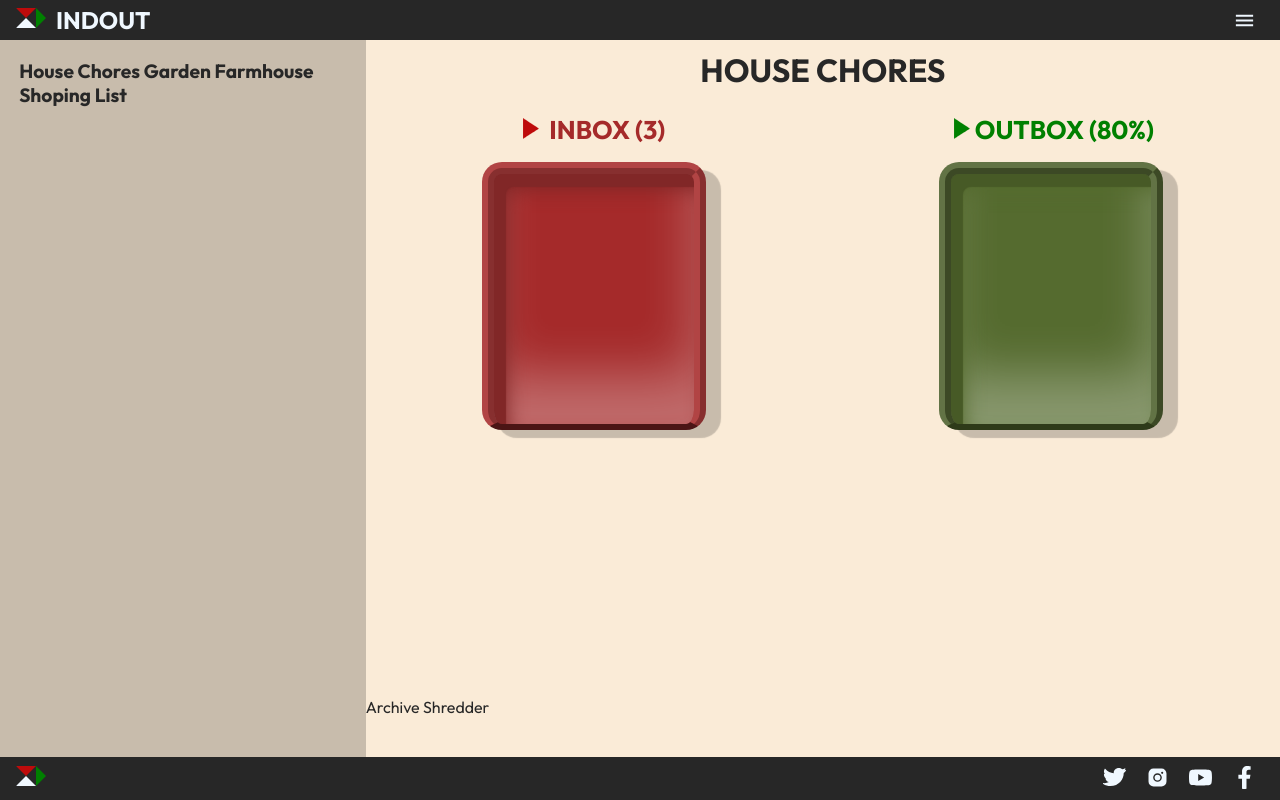
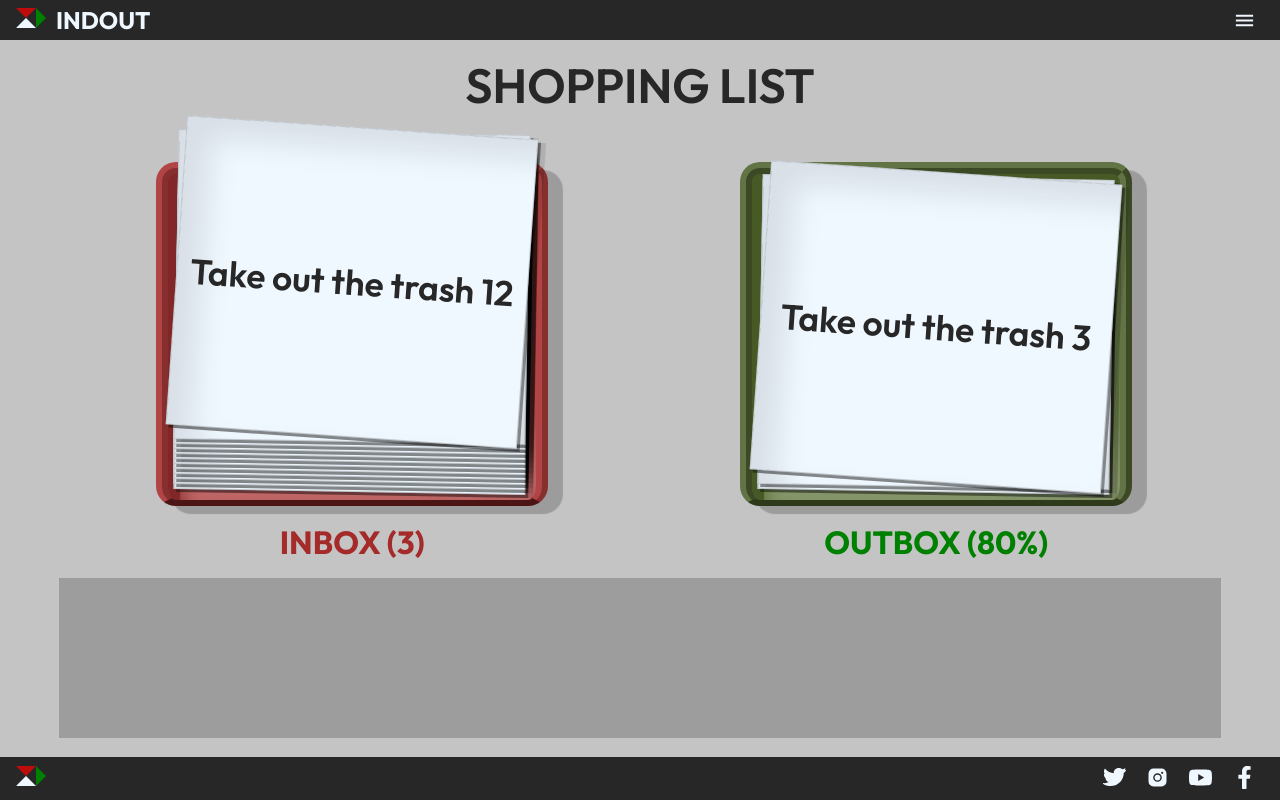
Before and after one commit to dibmens/odin-todo-list, a website built with webpack: page src/index.html in a window 1280 px wide. Built offline with nearby package versions, Linux system fonts and the light colour scheme.

Commit message:
Improve content page layout

```diff
--- a/src/index.html
+++ b/src/index.html
@@ -17,22 +17,14 @@
         <button class="menu-button settings"></button>
     </header>
     <div class="content-page">
-        <div class="project-list">
-            House Chores
-            Garden
-            Farmhouse
-            Shoping List
-        </div>
+
         <div class="open-project-title">
-            HOUSE CHORES
+            SHOPPING LIST
         </div>
         <div class="open-project">
             <div class="box-wrapper">
-                <div class="inbox-status">
-                    INBOX (3)
-                </div>
                 <div class="inbox box">
-                    <!-- <div class="task">Take out the trash 1</div>
+                    <div class="task">Take out the trash 1</div>
                     <div class="task">Take out the trash 2</div>
                     <div class="task">Take out the trash 3</div>
                     <div class="task">Take out the trash 4</div>
@@ -44,22 +36,25 @@
                     <div class="task">Take out the trash 10</div>
                     <div class="task">Take out the trash 11</div>
                     <div class="task">Take out the trash 12</div>
-                    <div class="task">Take out the trash 13</div>
-                    <div class="task">Take out the trash 14</div> -->
+                </div>
+                <div class="inbox-status">
+                    INBOX (3)
                 </div>
             </div>
             <div class="box-wrapper">
+                <div class="outbox box">
+                    <div class="task">Take out the trash 1</div>
+                    <div class="task">Take out the trash 2</div>
+                    <div class="task">Take out the trash 3</div>
+                </div>
                 <div class="outbox-status">
                     OUTBOX (80%)
                 </div>
-                <div class="outbox box">
-                    <!-- <div class="task">Take out the trash 1</div>
-                    <div class="task">Take out the trash 2</div>
-                    <div class="task">Take out the trash 3</div> -->
-                </div>
             </div>
         </div>
-        <div class="panel">Archive Shredder</div>
+        <div class="project-list">
+
+        </div>
     </div>
     <footer class="footer">
         <div class="logo">
--- a/src/style.css
+++ b/src/style.css
@@ -5,13 +5,23 @@
 
 body{
     margin: 0;
-    background-color: antiquewhite;
-    /* background-color: rgb(99, 72, 72); */
+    /* background-color: grey; */
+    /* background-image: url(./assets/icons/green-arrow-motivate.svg); */
+    /* background-position: bottom; */
+    /* background-repeat: no-repeat; */
+    /* background-size: 80%; */
+    /* background-color: rgb(190, 11, 11); */
+    /* background-color: rgba(39, 39, 39,.4); */
+    /* background-color: antiquewhite; */
+    background-color: rgb(197, 196, 196);
     color: rgb(39, 39, 39);
     font-family: Outfit;
     display: flex;
     flex-direction: column;
     min-height: 100vh;
+    align-items: center;
+    /* filter: grayscale(80%); */
+    /* color: white; */
 }
 
 .header {
@@ -21,6 +31,8 @@ body{
 
 .header,
 .footer {
+    z-index: 1;
+    align-self: stretch;
     display: flex;
     justify-content: space-between;
     align-items: center;
@@ -165,61 +177,100 @@ body{
 }
 
 .content-page {
+    max-width: 1200px;
     flex-grow: 1;
+    width: 100%;
+    /* align-self: center; */
     display: grid;
-    grid-template-columns: 2fr 5fr;
-    grid-template-rows: 1fr 10fr 1fr;
+    grid-template-rows: 1fr 5fr 2fr;
+    /* flex-direction: column; */
+    /* justify-content:start; */
+    /* flex-wrap: wrap; */
 }
 
 .project-list {
-    grid-row: 1/4 ;
+    /* grid-row: 1/4 ; */
     background-color: rgba(0,0,0,.2);
-    padding: 1em;
+    /* width: 100vw; */
+    /* overflow: hidden; */
+    padding: .5em;
     font-weight: 700;
     font-size: 1.2em;
+    margin: 0 1em 1em 1em;
 }
 
 .open-project-title {
     align-self: center;
     text-align: center;
-    font-weight: 700;
-    font-size: 2em;
+    font-weight:600;
+    font-size: 3em;
 }
 
 .open-project {
     display: flex;
     /* flex-direction: column; */
-    justify-content: space-around;
+    /* justify-content: space-evenly; */
+    /* align-content: stretch; */
     flex-wrap: wrap;
+    padding: 0 1em;
 }
 
-
-.box {
+.box-wrapper {
     display: flex;
-    margin-top: 1em;
-    border-radius: 20px;
+    flex-grow: 1;
     flex-direction: column;
     justify-content: center;
     align-items: center;
-    max-width: 20em;
-    max-height: 20em;
-    /* height: 75%; */
-    min-width: 200px;
+    /* height: 45%; */
+    /* align-content: center; */
+    padding: 1em 1em;
+}
+
+.inbox-status {
+    color: brown;
+}
+
+.outbox-status {
+    color:green;
+}
+
+.box {
+    align-self: center;
+    flex-grow: 1;
+    margin-top: 1em;
+    border-radius: 20px;
+    min-width: 170px;
     min-height: 250px;
+    width: 90%;
+    max-width: 352px;
+    max-height: 400px;
+    display: grid;
+    /* grid-template-rows:  1fr 100%; */
+    /* grid-template-rows: repeat(48,10px); */
+    /* grid-template-columns: 1fr 100%; */
+    padding: .5em;
+    /* justify-content: center; */
+    /* transform: rotateX(20deg); */
 }
 
 .inbox {
     background-color: brown;
     border: 12px ridge rgba(190, 94, 94, .5);
     border-bottom: 6px solid rgb(75, 21, 21);
-    box-shadow: inset  12px 13px 1px rgb(129, 39, 39), inset  13px 15px 20px rgb(129, 39, 39), inset  -1px -50px 50px rgba(255, 255, 255,.3), 15px 8px 1px rgba(0,0,0,.2);
+    box-shadow: inset  12px 13px 1px rgb(129, 39, 39),
+    inset  13px 15px 20px rgb(129, 39, 39),
+    inset  -1px -50px 50px rgba(255, 255, 255,.3),
+    15px 8px 1px rgba(0,0,0,.2);
 }
 
 .outbox {
     background-color: darkolivegreen;
     border: 12px ridge rgba(112, 124, 92, .5);
     border-bottom: 6px solid rgb(46, 58, 25);
-    box-shadow: inset  12px 13px 1px rgb(71, 90, 38), inset  13px 15px 20px darkolivegreen, inset  -1px -50px 50px rgba(255, 255, 255,.3), 15px 8px 1px rgba(0,0,0,.2);
+    box-shadow: inset  12px 13px 1px rgb(71, 90, 38),
+     inset  13px 15px 20px darkolivegreen,
+     inset  -1px -50px 50px rgba(255, 255, 255,.3),
+     15px 8px 1px rgba(0,0,0,.2);
 }
 
 
@@ -227,47 +278,100 @@ body{
 .outbox-status {
     text-align: center;
     font-weight: 700;
-    font-size: 1.6em;
+    font-size: 2em;
     margin-top: .5em;
 }
-
-.inbox-status {
-    color: brown;
-    &::before{
-        content: url(./assets/icons/red-arrow.svg);
-        display: inline-block;
-        margin-right: 5px;
-    }
-}
-
-.outbox-status {
-    color:green;
-    &::before{
-        content: url(./assets/icons/green-arrow.svg);
-        display: inline-block;
-        margin-left: 5px;
-    }
-}
-
 
 .task {
     background-color: aliceblue;
     border: 1px solid rgba(0,0,0,.2);
     box-shadow: 3px 3px rgba(0,0,0,.4), 8px 3px rgba(0,0,0,.1), inset 25px 20px 30px rgba(0,0,0,.1);
-    width: 90%;
-    height: 90%;
+    /* width: 90%; */
+    /* height: 90%; */
     text-align: center;
     font-weight: 600;
-    font-size: 1.8em;
+    font-size: 2.2em;
     align-content: center;
+    grid-area: 1/1/2/2;
 }
 
-.task:nth-child(n+2){
-    /* margin-top: -8.1em; */
-    /* margin-top: -234px; */
-    margin-top: -125.35%;
-    /* margin-bottom: -0.1em; */
-    /* order: -1; */
-    /* background-color: rebeccapurple;
-    color: red; */
+.task:nth-child(2){
+   margin-bottom: 5px;
+   margin-top: -5px;
 }
+.task:nth-child(3){
+    margin-bottom: 10px;
+    margin-top: -10px;
+}
+.task:nth-child(4){
+    margin-bottom: 15px;
+    margin-top: -15px;
+}
+.task:nth-child(5){
+    margin-bottom: 20px;
+    margin-top: -20px;
+}
+.task:nth-child(6){
+    margin-bottom: 25px;
+    margin-top: -25px;
+}
+.task:nth-child(7){
+    margin-bottom: 30px;
+    margin-top: -30px;
+ }
+ .task:nth-child(8){
+     margin-bottom: 35px;
+     margin-top: -35px;
+
+ }
+ .task:nth-child(9){
+     margin-bottom: 40px;
+     margin-top: -40px;
+ }
+ .task:nth-child(10){
+     margin-bottom: 45px;
+     margin-top: -45px;
+ }
+ .task:nth-child(11){
+     margin-bottom: 50px;
+     margin-top: -50px;
+ }
+ .task:nth-child(12){
+    margin-bottom: 55px;
+    margin-top: -55px;
+}
+
+.task:nth-child(n){
+    transform: rotate(1deg);
+}
+
+.task:last-child{
+    transform: rotate(4deg);
+}
+
+@media screen and ( max-width: 550px){
+    body {
+        /* background-color: rgba(225, 0, 0,.7); */
+        transition: 1s;
+    }
+    .content-page {
+        grid-template-columns: 1fr 8fr;
+    }
+    .project-list {
+        grid-row: 1/4;
+        margin: 0;
+    }
+    .open-project {
+        grid-column: 2/3;
+        grid-row: 2/4;
+    }
+
+    .open-project-title {
+        font-size: 2.2em;
+    }
+
+    .inbox-status,
+    .outbox-status {
+        font-size: 1.4em;
+    }
+}
```
